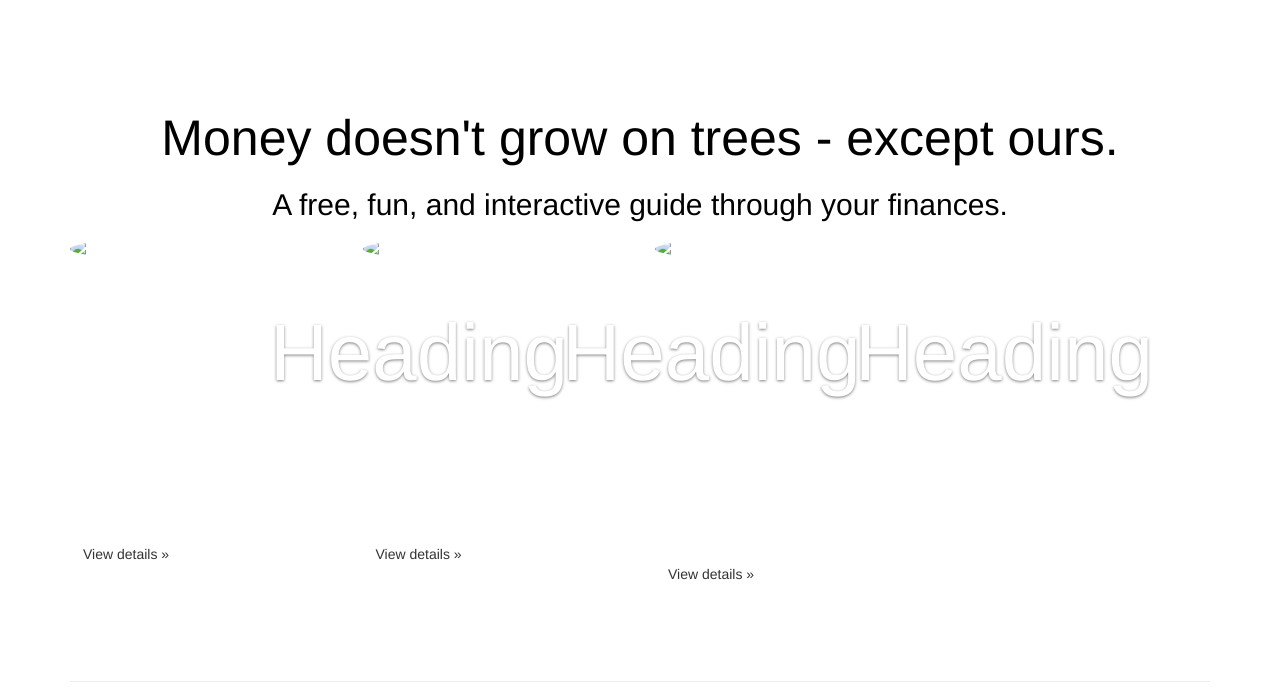
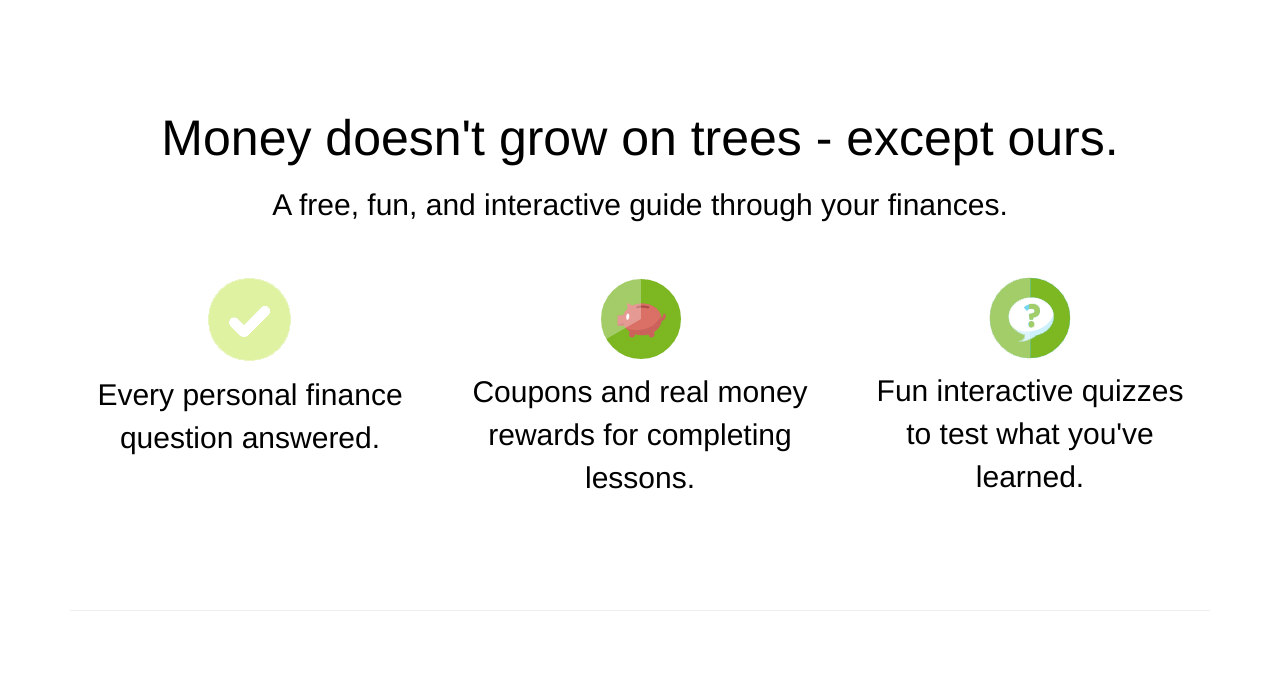
Before and after one commit to vshaw/whack2014, a PHP site: page /index.html in a window 1280 px wide. Shown: the part 697-1388 px from the top of the page. Run offline with PHP 8.4, Linux system fonts and the light colour scheme; some libraries are stand-ins or nearby versions.

Commit message:
marketing bottom

```diff
--- a/cover.css
+++ b/cover.css
@@ -157,7 +157,7 @@ h2{
 }
 
 /* Center align the text within the three columns below the carousel */
-.marketing .col-lg-4 {
+.marketing .col-lg-4{
   margin-bottom: 20px;
   text-align: center;
 }
--- a/index.html
+++ b/index.html
@@ -68,23 +68,18 @@
       <div class="row">
 		<p id=marketheader1>Money doesn't grow on trees - except ours.</p>
 		<p id=markettext>A free, fun, and interactive guide through your finances.</p>
-        <div class="col-lg-3">
-          <img class="img-circle" data-src="holder.js/140x140" alt="Generic placeholder image">
-          <h2>Heading</h2>
-          <p>Donec sed odio dui. Etiam porta sem malesuada magna mollis euismod. Nullam id dolor id nibh ultricies vehicula ut id elit. Morbi leo risus, porta ac consectetur ac, vestibulum at eros. Praesent commodo cursus magna.</p>
-          <p><a class="btn btn-default" href="#" role="button">View details &raquo;</a></p>
+		<br></br>
+        <div class="col-lg-4">
+          <p><img src="checksmall.png" alt="check small" width="86" height="87" hspace="80";></p>
+          <p id=markettext>Every personal finance question answered.</p>
         </div><!-- /.col-lg-4 -->
-        <div class="col-lg-3">
-          <img class="img-circle" data-src="holder.js/140x140" alt="Generic placeholder image">
-          <h2>Heading</h2>
-          <p>Duis mollis, est non commodo luctus, nisi erat porttitor ligula, eget lacinia odio sem nec elit. Cras mattis consectetur purus sit amet fermentum. Fusce dapibus, tellus ac cursus commodo, tortor mauris condimentum nibh.</p>
-          <p><a class="btn btn-default" href="#" role="button">View details &raquo;</a></p>
+        <div class="col-lg-4">
+	    	<p><img src="piggysmall.png" alt="piggy small" width="83" height="84" ;></p>
+          <p id=markettext>Coupons and real money rewards for completing lessons.</p>
         </div><!-- /.col-lg-4 -->
-        <div class="col-lg-3">
-          <img class="img-circle" data-src="holder.js/140x140" alt="Generic placeholder image">
-          <h2>Heading</h2>
-          <p>Donec sed odio dui. Cras justo odio, dapibus ac facilisis in, egestas eget quam. Vestibulum id ligula porta felis euismod semper. Fusce dapibus, tellus ac cursus commodo, tortor mauris condimentum nibh, ut fermentum massa justo sit amet risus.</p>
-          <p><a class="btn btn-default" href="#" role="button">View details &raquo;</a></p>
+        <div class="col-lg-4" >
+	    	<p><img src="questionsmall.png" alt="question small" width="83" height="83" ;></p>
+          <p id=markettext>Fun interactive quizzes to test what you've learned.</p>
         </div><!-- /.col-lg-4 -->
       </div><!-- /.row -->
 
```
Also changed, not shown: checksmall.png (added), piggysmall.png (added), questionsmall.png (added).
